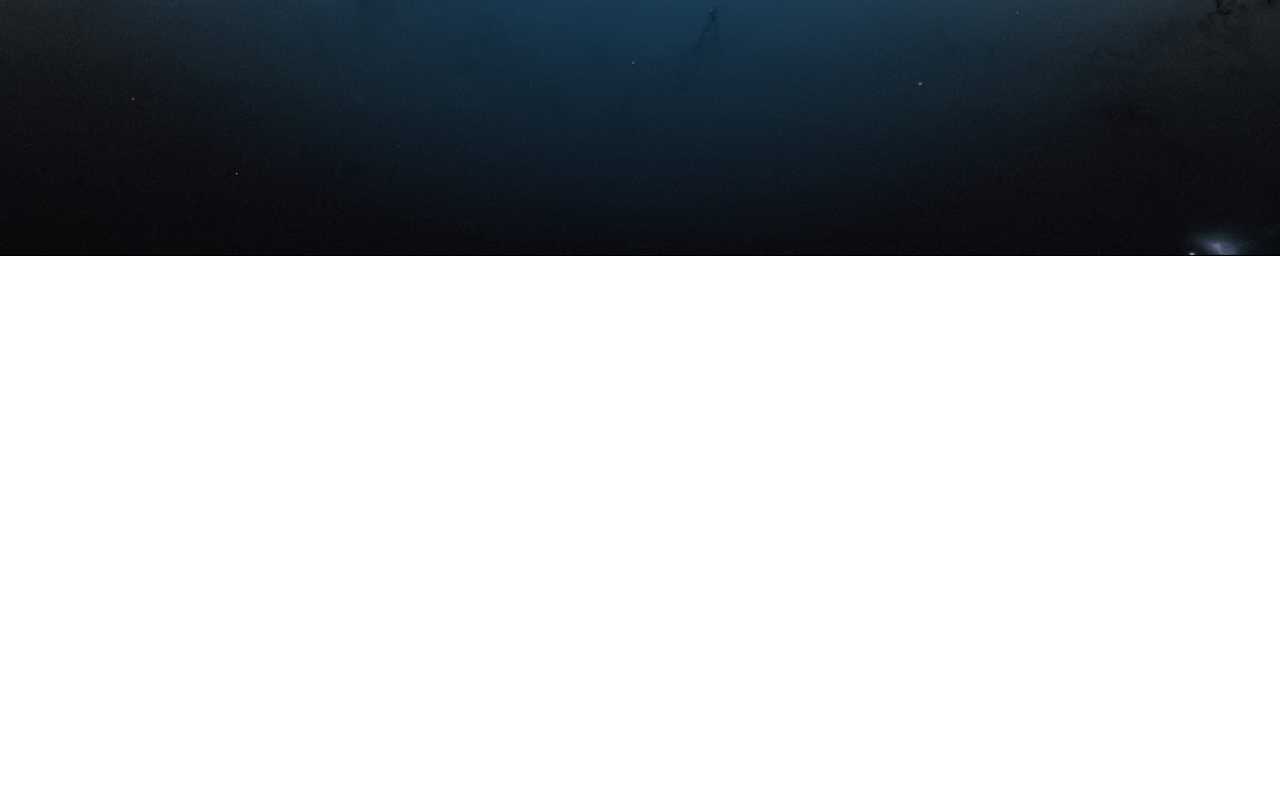
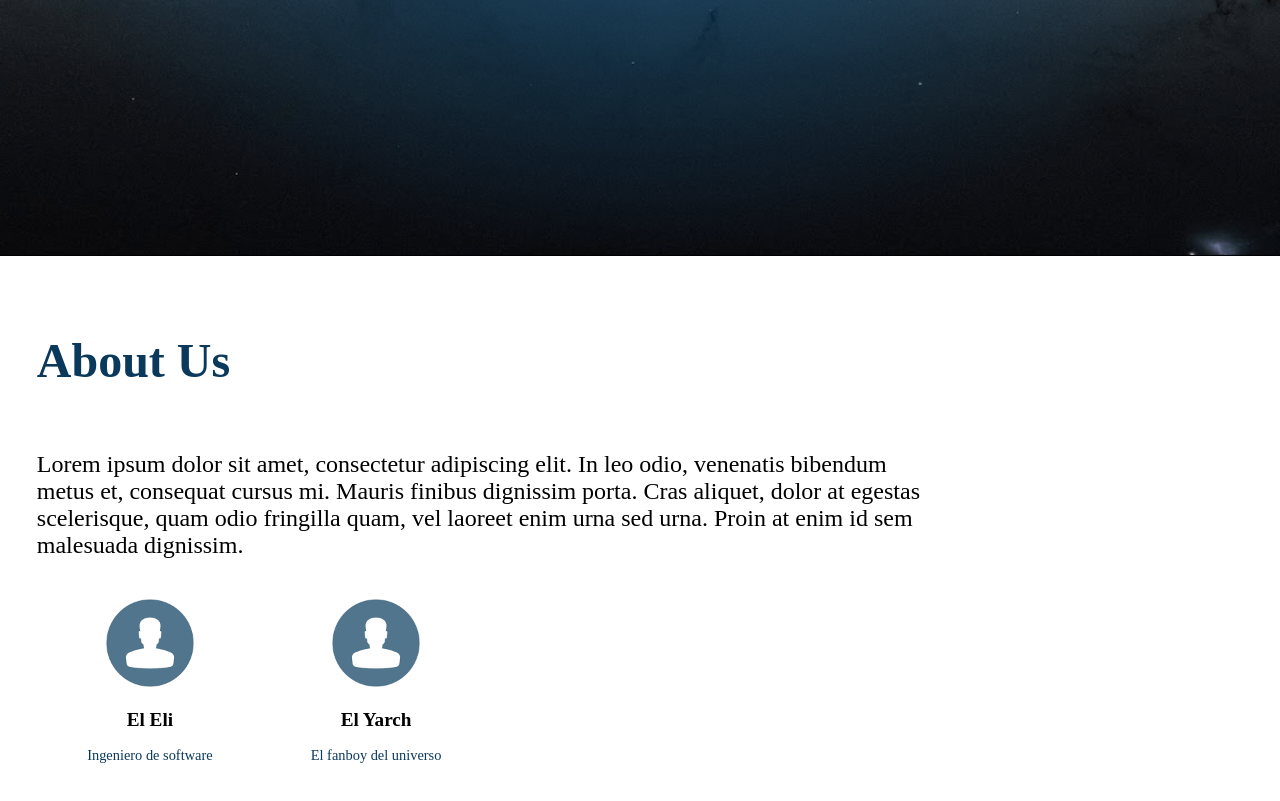
Before and after one commit to jiaccanche/nasa_react, a React (Create React App) app: page /home in a window 1280 px wide. Before the commit this address led to /home#/home. Shown: the part 544-1345 px from the top of the page. Before the commit the page ends 800 px from the top, so only its background shows below. Built offline with nearby package versions, Linux system fonts and the light colour scheme; a web font is replaced by a local one.

Commit message:
Agregado vista de about

```diff
--- a/src/components/App.js
+++ b/src/components/App.js
@@ -1,5 +1,5 @@
 import React from 'react';
-import { HashRouter as Router } from 'react-router-dom';
+import { BrowserRouter as Router } from 'react-router-dom';
 import Routes from '../routes/Routes';
 import Navbar from '../views/Navbar';
 
--- a/src/routes/Routes.js
+++ b/src/routes/Routes.js
@@ -1,11 +1,11 @@
 import React from 'react';
 import { Route, Switch, Redirect } from 'react-router-dom';
-import HeroBanner from '../views/HeroBanner'
+import Banner from '../views/Banner'
 
 const Routes = () => {
   return(
     <Switch>
-      <Route path="/home" component= {HeroBanner} />
+      <Route path="/home" component= {Banner} />
       <Redirect from="*" to="/home"/>
     </Switch>
   );
--- /dev/null
+++ b/src/views/AboutUs.js
@@ -0,0 +1,84 @@
+import { Box, Avatar, makeStyles, Grid } from '@material-ui/core';
+import React from 'react';
+const image = process.env.PUBLIC_URL + '/contact-in-person.png';
+
+const useStyle = makeStyles( () => ({
+    avatar:{
+        width:"5em",
+        height:"5em",
+    },
+    avatarName:{
+        fontSize:"1.2em",
+        fontWeight:"900",
+        textAlign:"center"
+    },
+    avatarDetail:{
+        margin:"0",
+        fontSize:".9em",
+        textAlign:"center",
+        color:"#0A395B",
+        fontWeight:"200"
+    },
+    information:{
+        fontStyle:"300",
+        fontSize:"1.5em"
+    },
+    debug:{
+        border:"1px solid red",
+        //margin:"10px"
+    },
+    profile:{
+        marginTop:"10px"
+    },
+    title:{
+        fontSize:"3em",
+        color:"#0A395B"
+    },
+    container:{
+        margin:"0 auto",
+        padding:"2.3em"
+    }
+
+} ) );
+const AboutUs = () => {
+  const { title, avatar, avatarDetail, avatarName, profile, container, debug, information } = useStyle();
+
+  return(
+    <section>
+        <Grid container className={ container } >
+            <Grid item xs={12} sm={12} >
+                <h1 className={title}>About Us</h1>
+            </Grid>
+
+            <Grid container item direction="row" xs={12} sm={9} >
+
+                <p className={information}>
+                    Lorem ipsum dolor sit amet,
+                    consectetur adipiscing elit.
+                    In leo odio, venenatis bibendum metus et,
+                    consequat cursus mi. Mauris finibus dignissim porta.
+                    Cras aliquet, dolor at egestas scelerisque,
+                    quam odio fringilla quam, vel laoreet enim urna sed urna.
+                    Proin at enim id sem malesuada dignissim.
+                </p>
+
+                <Grid item container direction="column" justify="center" alignItems="center" sm={3} className={ profile }>
+                    <Avatar alt="Remy Sharp" src={ image } className={ avatar } />
+                    <h2 className={ avatarName } >El Eli</h2>
+                    <h3 className={ avatarDetail } >Ingeniero de software</h3>
+                </Grid>
+
+                <Grid item container direction="column" justify="center" alignItems="center" sm={3} className={ profile }>
+                    <Avatar alt="Remy Sharp" src={ image } className={ avatar } />
+                    <h2 className={ avatarName } >El Yarch</h2>
+                    <h3 className={ avatarDetail } >El fanboy del universo</h3>
+                </Grid>
+            </Grid>
+
+        </Grid>
+
+    </section>
+  );
+}
+
+export default AboutUs;
--- /dev/null
+++ b/src/views/Banner.js
@@ -0,0 +1,15 @@
+import React from 'react';
+import AboutUs from './AboutUs';
+import HeroBanner from './HeroBanner';
+
+const Banner = () => {
+
+  return(
+    <div>
+        <HeroBanner />
+        <AboutUs />
+    </div>
+  );
+}
+
+export default Banner;
```
Also changed, not shown: public/contact-in-person.png (added).
